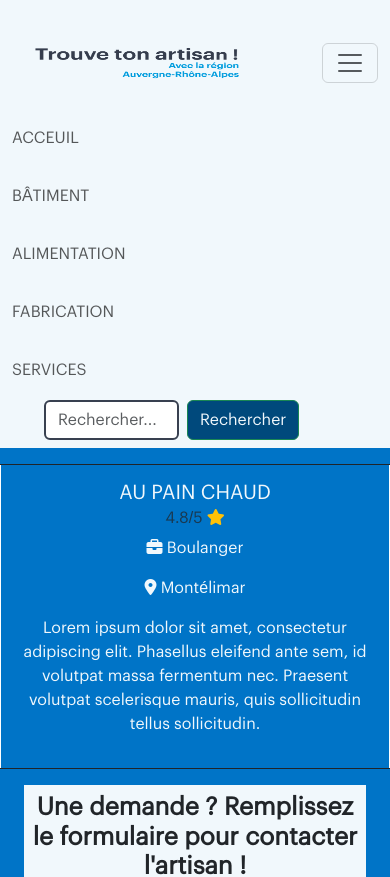
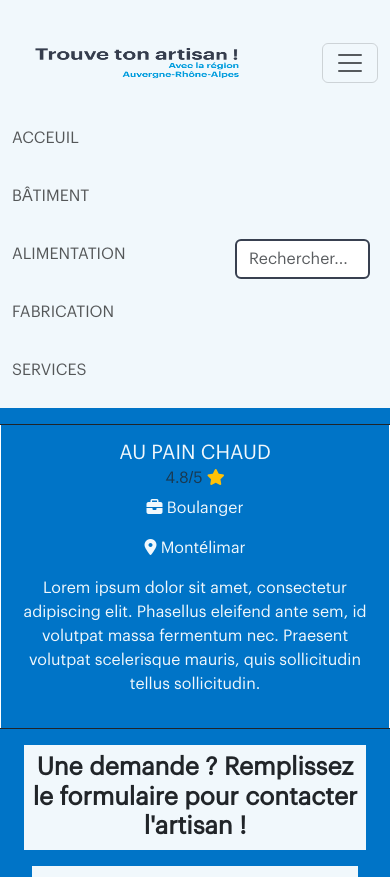
Before and after one commit to Drocinera/react-app-trouve-ton-artisan, a React (Create React App) app: page /fiche-artisan/10 in a window 390 px wide. Shown: the top 877 px of the page. Built offline with nearby package versions, Linux system fonts and the light colour scheme.

Commit message:
Header desormais correctement adaptatif

```diff
--- a/src/App.css
+++ b/src/App.css
@@ -28,6 +28,17 @@ a {
 }
 
 /* Header */
+
+@media screen and (max-width: 768px) {
+  header {
+    display: flex;
+    flex-direction: row;
+  }
+
+  .searchButton {
+    display: none;
+  }
+}
 
 header {
   background-color: #f1f8fc ;
--- a/src/Components/Header.jsx
+++ b/src/Components/Header.jsx
@@ -38,6 +38,7 @@ const Header = () => {
               height="34"
             />
           </Link>
+          <div>
             <button
               className="navbar-toggler"
               type="button"
@@ -45,10 +46,10 @@ const Header = () => {
               data-bs-target="#navbarSupportedContent"
               aria-controls="navbarSupportedContent"
               aria-expanded="false"
-            aria-label="Toggle navigation"
-          >
+              aria-label="Toggle navigation">
               <span className="navbar-toggler-icon"></span>
             </button>
+          </div>
           <div
             className="nav justify-content-end "
             id="navbarSupportedContent">
--- a/src/Components/Home.jsx
+++ b/src/Components/Home.jsx
@@ -52,7 +52,7 @@ const Home = () => {
           <div>
             <div className="cardStyle  py-1 " key={item.id}>
               <Link to={`/fiche-artisan/${item.id}`}>
-              <div class="cardColor  border border-dark" style={{width: '18rem'}}>
+              <div className="cardColor  border border-dark" style={{width: '18rem'}}>
                  <div className="card-body text-center">
                   <h5 className="card-title text-uppercase">{item.name}</h5>
                   <h6 className="card-subtitle mb-2 text-body-secondary"> {item.note}/5 <i className="fa-solid fa-star text-warning"></i></h6>
@@ -75,6 +75,8 @@ const Home = () => {
   );
 };
 
-  //Mettre breakpooints pour blabla afin qu'ils soit centrer en mode mobile
+  /*Mettre breakpooints pour blabla afin qu'ils soit centrer en mode mobile
+  en ligne dans le header
+  en collumn pour le reste */
 
 export default Home; //Vérifiez orthographe
```
Lines whose indentation alone changed are shown as unchanged.
